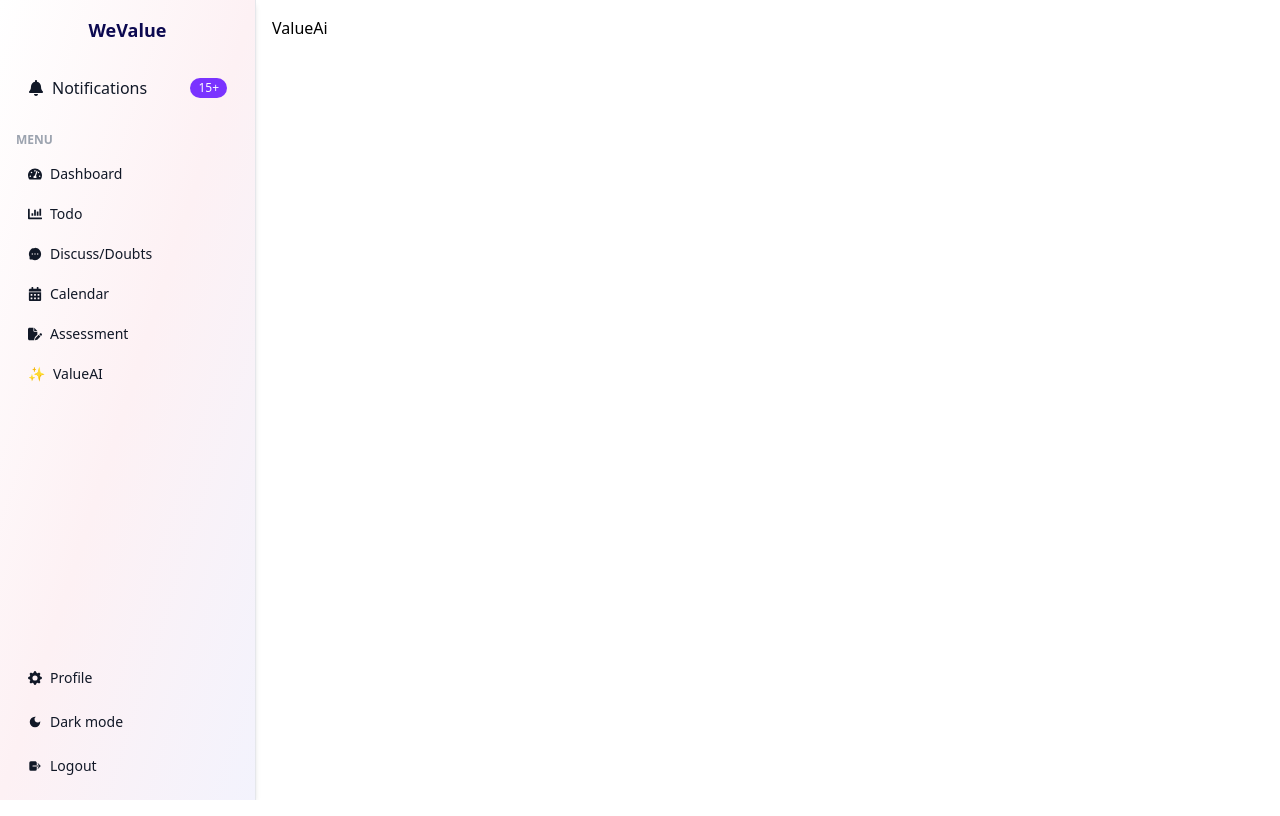
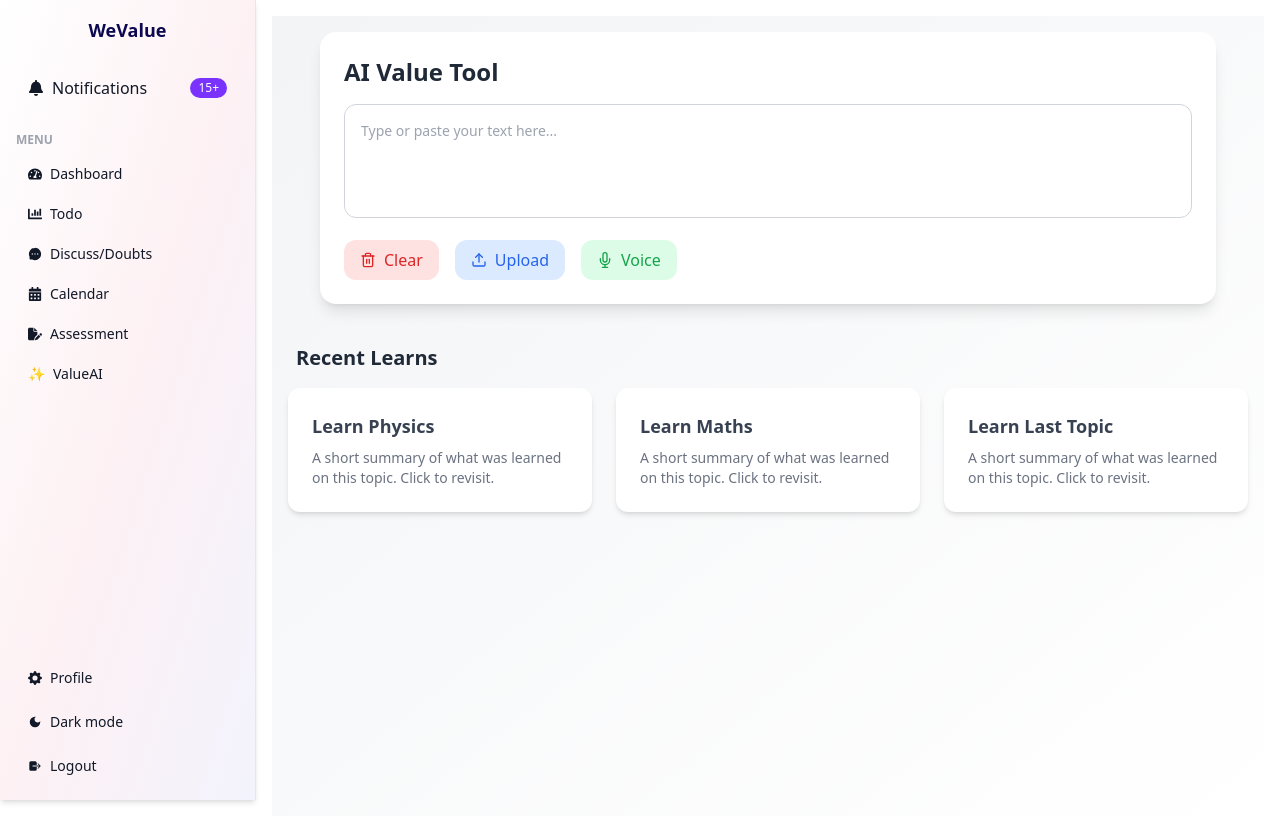
Before and after one commit to vigneshherao/weValue_Client, a React (Vite) app in the folder wevalue_client/: page /student/1/ai in a window 1280 px wide. Built offline with nearby package versions, Linux system fonts and the light colour scheme.

Commit message:
feat:Implemened ui for Value Ai

```diff
--- a/wevalue_client/src/components/ValueAi.jsx
+++ b/wevalue_client/src/components/ValueAi.jsx
@@ -1,7 +1,62 @@
-import React from "react";
+import React, { useState } from "react";
+import { FiTrash2, FiUpload, FiMic } from "react-icons/fi";
 
 const ValueAi = () => {
-  return <div>ValueAi</div>;
+  const [input, setInput] = useState("");
+
+  return (
+    <div className="min-h-screen bg-gradient-to-br from-gray-100 to-white p-4 flex flex-col gap-10">
+      <div className="max-w-4xl mx-auto w-full bg-white shadow-lg rounded-2xl p-6">
+        <h2 className="text-2xl font-bold text-gray-800 mb-4">AI Value Tool</h2>
+
+        <textarea
+          value={input}
+          onChange={(e) => setInput(e.target.value)}
+          rows={4}
+          placeholder="Type or paste your text here..."
+          className="w-full border border-gray-300 rounded-xl p-4 text-sm resize-none focus:outline-none focus:ring-2 focus:ring-blue-400"
+        />
+
+        <div className="mt-4 flex gap-4 flex-wrap">
+          <button
+            onClick={() => setInput("")}
+            className="flex items-center gap-2 px-4 py-2 bg-red-100 text-red-600 rounded-xl hover:bg-red-200 transition"
+          >
+            <FiTrash2 /> Clear
+          </button>
+          <button className="flex items-center gap-2 px-4 py-2 bg-blue-100 text-blue-600 rounded-xl hover:bg-blue-200 transition">
+            <FiUpload /> Upload
+          </button>
+          <button className="flex items-center gap-2 px-4 py-2 bg-green-100 text-green-600 rounded-xl hover:bg-green-200 transition">
+            <FiMic /> Voice
+          </button>
+        </div>
+      </div>
+      <div className="max-w-6xl mx-auto w-full">
+        <h2 className="text-xl font-semibold text-gray-800 mb-4 px-2">
+          Recent Learns
+        </h2>
+        <div className="grid grid-cols-1 sm:grid-cols-2 lg:grid-cols-3 gap-6">
+          {["Learn Physics", "Learn Maths", "Learn Last Topic"].map(
+            (title, index) => (
+              <div
+                key={index}
+                className="bg-white shadow-md p-6 rounded-xl hover:shadow-lg transition-all duration-200"
+              >
+                <h3 className="text-lg font-semibold text-gray-700 mb-2">
+                  {title}
+                </h3>
+                <p className="text-sm text-gray-500">
+                  A short summary of what was learned on this topic. Click to
+                  revisit.
+                </p>
+              </div>
+            )
+          )}
+        </div>
+      </div>
+    </div>
+  );
 };
 
 export default ValueAi;
--- a/wevalue_client/src/pages/student/StudentAssesment.jsx
+++ b/wevalue_client/src/pages/student/StudentAssesment.jsx
@@ -1,7 +1,24 @@
 import React from "react";
 
-const StudentAssesment = () => {
-  return <div>StudentAssesment</div>;
+const StudentAssessment = () => {
+  return (
+    <div className="flex justify-center items-center w-full h-screen bg-gray-100 px-4">
+      <div className="max-w-md w-full bg-white shadow-xl rounded-2xl p-8 flex flex-col items-center text-center">
+        <img
+          src="https://cdn3d.iconscout.com/3d/premium/thumb/notebook-and-pen-3d-illustration-download-in-png-blend-fbx-gltf-file-formats--note-book-pencil-school-education-pack-illustrations-4526309.png"
+          alt="No assessment"
+          className="w-48 h-48 mb-6"
+        />
+        <h2 className="text-2xl font-semibold text-gray-800 mb-2">
+          No Assessment Scheduled
+        </h2>
+        <p className="text-gray-500">
+          You're all caught up! We'll notify you when a new assessment is
+          available.
+        </p>
+      </div>
+    </div>
+  );
 };
 
-export default StudentAssesment;
+export default StudentAssessment;
```
